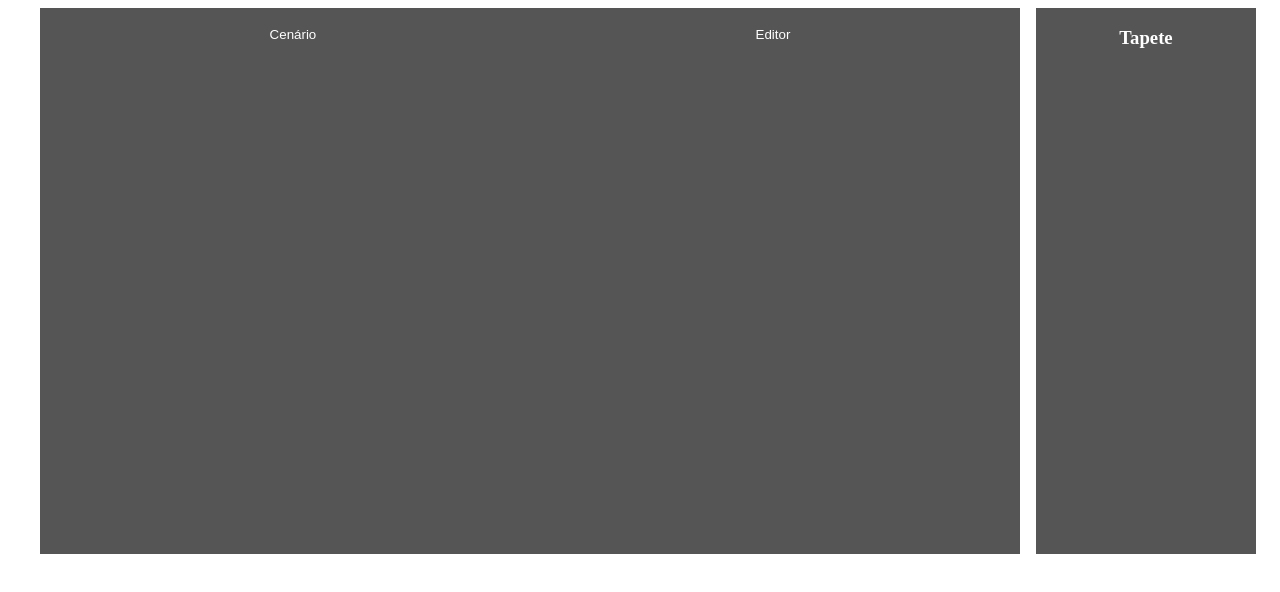
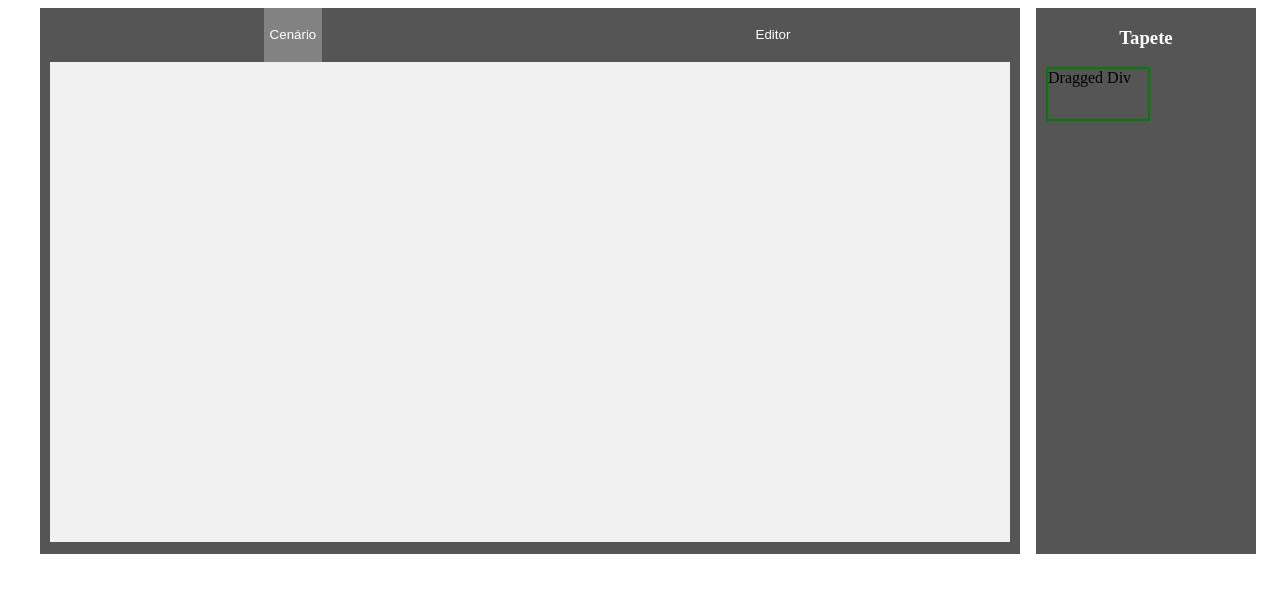
Before and after one commit to 2023M8T1Inteli/grupo1, a plain HTML site: page src/frontend/pages/codigo.html in a window 1280 px wide. Drawn offline with Linux system fonts and the light colour scheme.

Commit message:
arrastando e ux

```diff
--- a/src/frontend/css/codigo.css
+++ b/src/frontend/css/codigo.css
@@ -49,6 +49,18 @@
     background-color: #828282;
 }
 
+.tabcontent.active-tab {
+    display: block;
+}
+
+.tabcontent:not(.active-tab) {
+    display: none;
+}
+
+.tabbutton.active {
+    background-color: #828282;
+}
+
 #fundo-cenario {
     height: 67vh;
     width: 120vh;
@@ -58,19 +70,29 @@
 }
 
 #canvas {
-    text-align: center;
-    display: none;
     position:absolute;
     cursor:pointer;
+    display: none;
+    height: 60vh;
+    width: 120vh;
 }
 
+.dragged-div {
+    border: 2px solid green;
+    cursor: pointer;
+    width: 100px;
+    height: 50px;
+    position: absolute;
+  }
+
+
 .tabcontent{
-    height: 90%;
     background-color: #f1f1f1;
-    width: 100%;
 }
 
 #editor {
+    height: 60vh;
+    width: 120vh;
     text-align: left;
     display: none;
 }
--- a/src/frontend/pages/codigo.html
+++ b/src/frontend/pages/codigo.html
@@ -7,22 +7,23 @@
     <script src="../scripts/codigo.js"></script>
     <title>Editor</title>
   </head>
-  <body>
+  <body onload="clicarCenario()">
     <div id="header"></div>
     <div id="middle">
       <div id="objects"></div>
       <div id="cenario">
         <div id="fundo-cenario">
           <div id="tab">
-            <button class="tabbutton" onclick="trocarTab(event, 'canvas')">Cenário</button>
-            <button class="tabbutton" onclick="trocarTab(event, 'editor')">Editor</button>
+            <button id="botaoCanvas" class="tabbutton" onclick="trocarTab(event, 'canvas')">Cenário</button>
+            <button id="botaoEditor" class="tabbutton" onclick="trocarTab(event, 'editor')">Editor</button>
           </div>
-          <div id="canvas" class="tabcontent"></div>
+          <div id="canvas" class="tabcontent" ondrop="drop_handler(event)" ondragover="dragover_handler(event)"></div>
           <div id="editor" class="tabcontent"></div>
         </div>
       </div>
       <div id="tapete">
         <h3 id="tapete-tab">Tapete</h3>
+        <div id="id1" class="dragged-div" draggable="true" ondragstart="onDragStart(event)">Dragged Div</div>
       </div>
     </div>
     <div id="footer"></div>
--- a/src/frontend/scripts/codigo.js
+++ b/src/frontend/scripts/codigo.js
@@ -1,23 +1,57 @@
 function trocarTab(evt, tab) {
-    // Declare all variables
-    var i, tabcontent, tabbutton;
-
-    // Get all elements with class="tabcontent" and hide them
-    tabcontent = document.getElementsByClassName("tabcontent");
-    for (i = 0; i < tabcontent.length; i++) {
-      tabcontent[i].style.display = "none";
-    }
-
-    // Get all elements with class="tabbutton" and remove the class "active"
-    tabbutton = document.getElementsByClassName("tabbutton");
-    for (i = 0; i < tabbutton.length; i++) {
-      tabbutton[i].className = tabbutton[i].className.replace(" active", "");
-    }
-
-    // Show the current tab, and add an "active" class to the button that opened the tab
-    document.getElementById(tab).style.display = "block";
-    evt.currentTarget.className += " active";
+  const tabcontents = document.getElementsByClassName("tabcontent");
+  for (const content of tabcontents) {
+    content.style.display = "none";
   }
 
-let offsetX;
-let offsetY;
+  const tabbuttons = document.getElementsByClassName("tabbutton");
+  for (const button of tabbuttons) {
+    button.classList.remove("active");
+  }
+
+  const selectedTab = document.getElementById(tab);
+  if (selectedTab) {
+    selectedTab.style.display = "block";
+    evt.currentTarget.classList.add("active");
+  }
+}
+
+function clicarCenario() {
+  document.getElementById("botaoCanvas").click();
+}
+
+let offsetX, offsetY;
+
+onDragStart = function(ev) {
+  const rect = ev.target.getBoundingClientRect();
+  offsetX = ev.clientX - rect.x;
+  offsetY = ev.clientY - rect.y;
+
+  ev.dataTransfer.setData("text/plain", ev.target.id);
+};
+
+drop_handler = function(ev) {
+  ev.preventDefault();
+
+  const left = parseInt(canvas.style.left);
+  const top = parseInt(canvas.style.top);
+
+  const canvasStyle = window.getComputedStyle(canvas);
+  const canvasLeft = parseInt(canvasStyle.left);
+  const canvasTop = parseInt(canvasStyle.top);
+
+  const draggedItemId = ev.dataTransfer.getData("text/plain");
+  const draggedItem = document.getElementById(draggedItemId);
+
+  if (draggedItem) {
+    draggedItem.classList.add('dragged-div');
+    draggedItem.style.left = ev.clientX - canvasLeft - offsetX + 'px';
+    draggedItem.style.top = ev.clientY - canvasTop - offsetY + 'px';
+    canvas.appendChild(draggedItem);
+  }
+};
+
+dragover_handler = function(ev) {
+  ev.preventDefault();
+  ev.dataTransfer.dropEffect = "move";
+};
```
